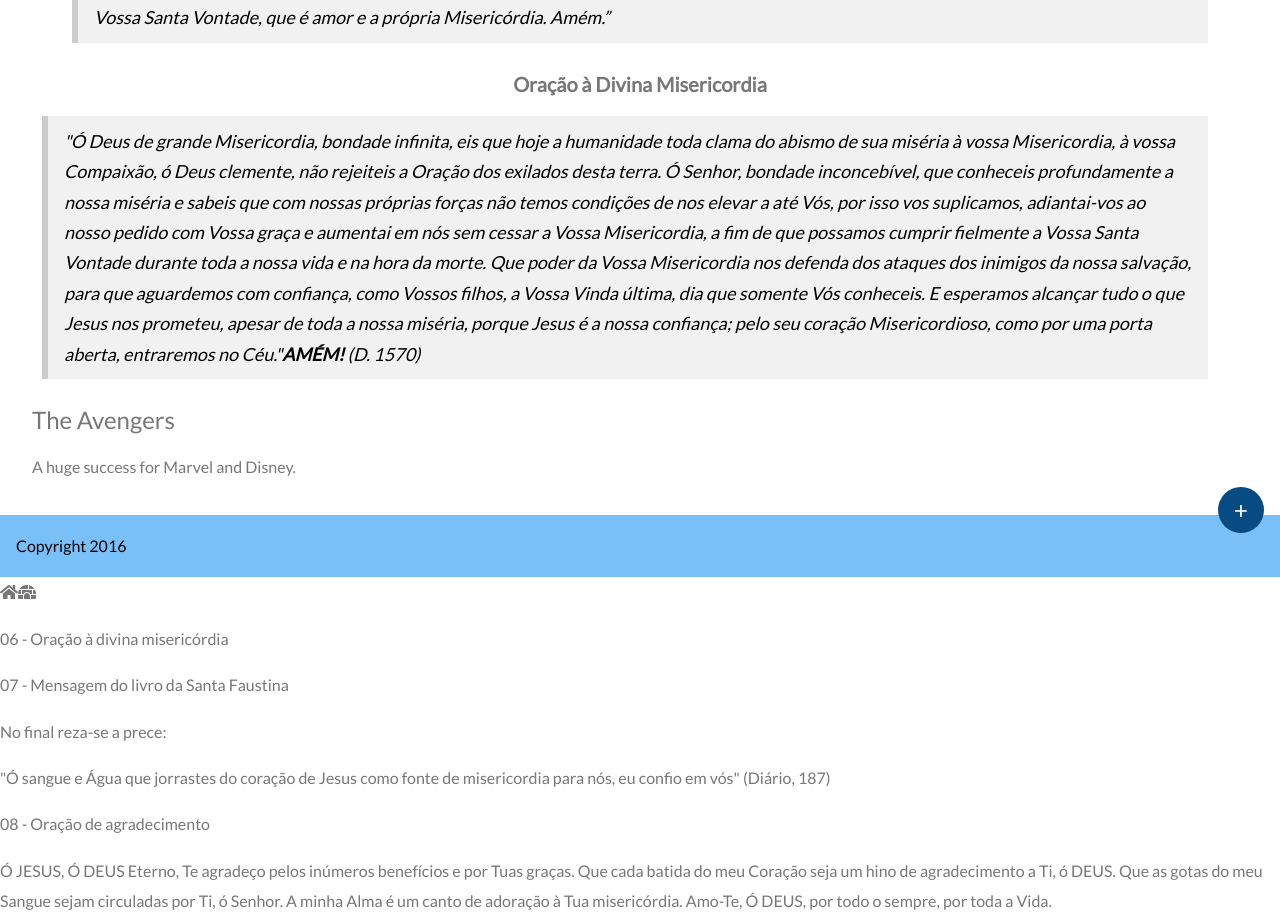
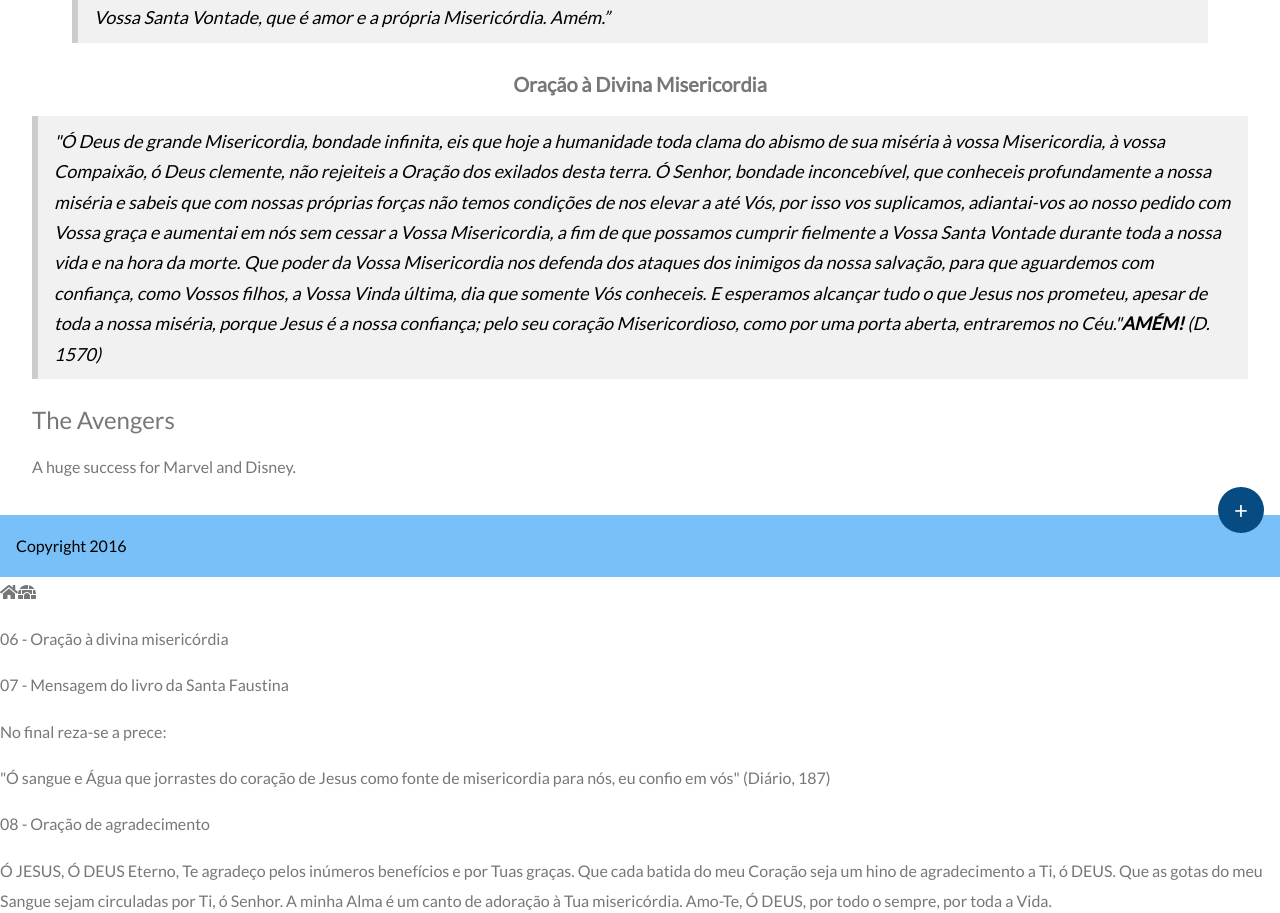
Before and after one commit to raphaeljq/oracoes, a React (Create React App) app: page / in a window 1280 px wide. Shown: the part 4125-5038 px from the top of the page. Built offline with nearby package versions, Linux system fonts and the light colour scheme.

Commit message:
estilo do custom-blockquote

```diff
--- a/src/index.css
+++ b/src/index.css
@@ -50,5 +50,13 @@ min-height: 400px;
 }
 
 .custom-blockquote {
-  margin-inline-start: 10px;
+  -webkit-margin-start: 0px;
+  -webkit-margin-inline-start: 0px;
+  -webkit-margin-inline-end: 0px;
+  -webkit-margin-block-end: 1rem;
+  -webkit-margin-block-start: 1rem;
+  margin-inline-start: 0px;
+  margin-inline-end: 0px;
+  margin-block-end: 1rem;
+  margin-block-start: 1rem;
 }
```
